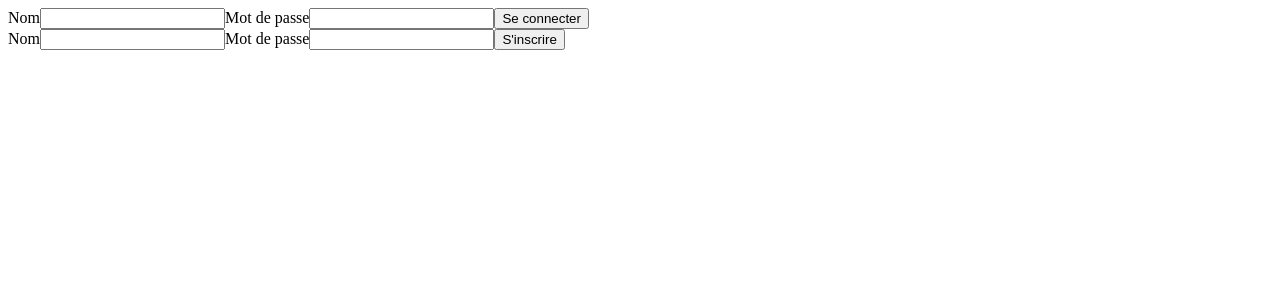
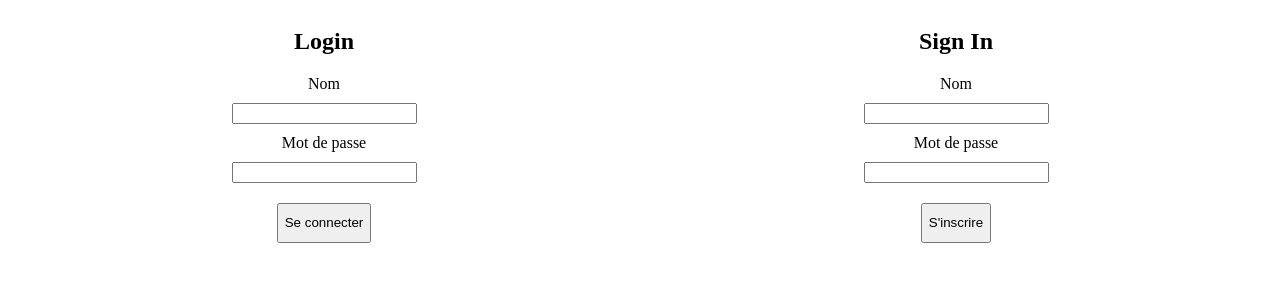
Before and after one commit to lyhe34/festival-montcuq, a React (Create React App) app: page / in a window 1280 px wide. Shown: the top 300 px of the page. Built offline with nearby package versions, Linux system fonts and the light colour scheme.

Commit message:
connexion page

```diff
--- a/src/App.js
+++ b/src/App.js
@@ -1,15 +1,11 @@
-import Login from "./components/Login";
-//import Map from "./components/Map";
-import Sign from "./components/Sign";
+import UserConnexionPage from "./components/UserConnexionPage";
 import UserContextProvider from "./components/UserContext";
-//import Weather from "./components/Weather";
 
 function App() {
   return (
     <div className="App">
       <UserContextProvider>
-        <Login/>
-        <Sign/>
+        <UserConnexionPage/>
       </UserContextProvider>
     </div>
   );
--- a/src/components/Login.js
+++ b/src/components/Login.js
@@ -1,5 +1,6 @@
 import { useContext } from "react";
 import { UserContext } from "./UserContext";
+import '../styles/userForm.css';
 
 export default function Login()
 {
@@ -9,23 +10,26 @@ export default function Login()
     {
         e.preventDefault();
 
-        let user = e.target.user.value;
+        let name = e.target.name.value;
         let password = e.target.password.value;
 
-        if(localStorage?.getItem(user) === password)
+        const user = JSON.parse(localStorage.getItem(name));
+
+        if(user.password === password)
         {
             userContext.setUser(user);
-            console.log(useContext.user);
         }
     }
 
     return (
-        <form>
-            <label onSubmit={(e) => login(e)}>Nom</label>
-            <input type="text"></input>
+        <div className="form-container">
+            <form onSubmit={(e) => login(e)}>
+            <label>Nom</label>
+            <input type="text" name="name"></input>
             <label>Mot de passe</label>
-            <input type="password"></input>
+            <input type="password" name="password"></input>
             <button type="submit">Se connecter</button>
-        </form>
+            </form>
+        </div>
     )
 }
--- a/src/components/Sign.js
+++ b/src/components/Sign.js
@@ -1,5 +1,6 @@
 import { useContext } from "react"
 import { UserContext } from "./UserContext"
+import '../styles/userForm.css';
 
 export default function Sign()
 {
@@ -9,23 +10,25 @@ export default function Sign()
     {
         e.preventDefault();
 
-        let user = e.target.user.value;
+        let name = e.target.user.value;
         let password = e.target.password.value;
 
-        console.log(user);
-        console.log(password);
+        const user =
+        {
+            name: name,
+            password: password
+        }
 
-        if(!localStorage.getItem(user))
+        if(!localStorage.getItem(name))
         {
-            localStorage.setItem(user, password);
+            localStorage.setItem(name, JSON.stringify(user));
 
             userContext.setUser(user);
         }
     }
 
-    console.log(userContext.user);
-
     return (
+        <div className="form-container">
             <form onSubmit={(e) => sign(e)}>
                 <label>Nom</label>
                 <input type="text" name="user"></input>
@@ -33,5 +36,6 @@ export default function Sign()
                 <input type="password" name="password"></input>
                 <button type="submit">S'inscrire</button>
             </form>
+        </div>
     )
 }
--- /dev/null
+++ b/src/components/UserConnexionPage.js
@@ -0,0 +1,19 @@
+import Login from "./Login";
+import Sign from "./Sign";
+import '../styles/UserConnexionPage.css'
+
+export default function UserConnexionPage()
+{
+    return (
+        <div className="forms">
+            <div className="form">
+                <h2>Login</h2>
+                <Login/>
+            </div>
+            <div className="form">
+                <h2>Sign In</h2>
+                <Sign/>
+            </div>
+        </div>
+    )
+}
--- a/src/components/UserContext.js
+++ b/src/components/UserContext.js
@@ -8,8 +8,18 @@ export default function UserContextProvider({children})
 
     useEffect(() =>
     {
-        setUser(localStorage.getItem("loggedUser"));
+        const u = localStorage.getItem("loggedUser");
+
+        if(u !== "undefined")
+        {
+            setUser(JSON.parse(u))
+        }
     }, [])
+
+    useEffect(() =>
+    {
+        localStorage.setItem("loggedUser", JSON.stringify(user));
+    }, [user])
 
     return (
         <UserContext.Provider value={{user, setUser}}>
--- /dev/null
+++ b/src/styles/UserConnexionPage.css
@@ -0,0 +1,12 @@
+.forms
+{
+    display: flex;
+    justify-content: space-around;
+}
+
+.form
+{
+    display: flex;
+    flex-direction: column;
+    align-items: center;
+}
--- /dev/null
+++ b/src/styles/userForm.css
@@ -0,0 +1,23 @@
+.form-container
+{
+    display: flex;
+    justify-content: center;
+}
+
+form
+{
+    display: flex;
+    flex-direction: column;
+    align-items: center;
+}
+
+form input
+{
+    margin: 10px 0;
+}
+
+form button
+{
+    margin: 10px 0;
+    height: 40px;
+}
```
Lines whose indentation alone changed are shown as unchanged.
